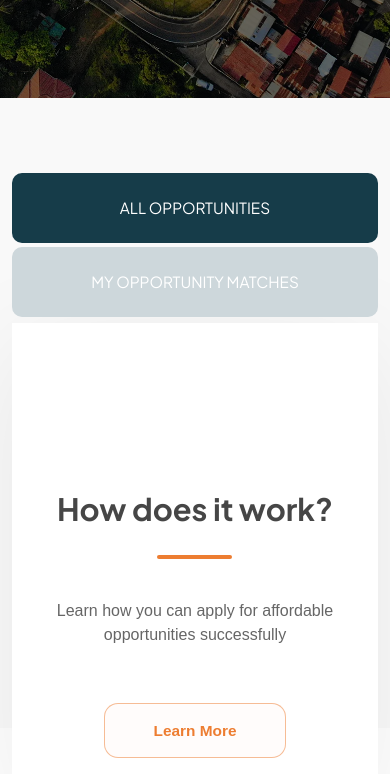
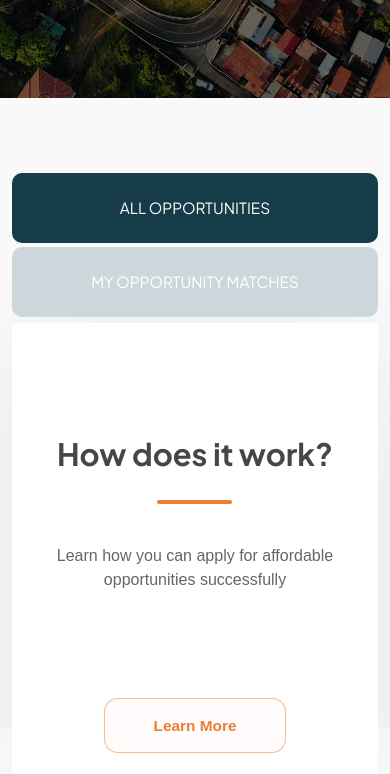
Before and after one commit to Balabek/HouseKeys, a plain HTML site: page housing_opportunities.html in a window 390 px wide. Shown: the part 326-1100 px from the top of the page. Drawn offline with nearby package versions, Linux system fonts and the light colour scheme; a web font is replaced by a local one.

Commit message:
Homepage complete (Fully responsive) Housing Opportunities (Fully responsive)

```diff
--- a/css/hk_mq.css
+++ b/css/hk_mq.css
@@ -303,7 +303,11 @@
     li.opp_tab {margin-bottom: 4px;}
     ul.opp_tabs_list {top: -150px;}
     .opp_tabs_area {padding-top: 145px;}
-    .opp_button_holder {position: relative; bottom: 0;}
+    .opp_button_holder {position: relative; bottom: -50px;}
+    .tab-content.opp_tab_content {
+        position: relative; top: -55px;
+    }
+
 }
 
 @media screen and (max-width: 440px){
--- a/housing_opportunities.html
+++ b/housing_opportunities.html
@@ -116,7 +116,7 @@
               </li>
             </ul> <!-- Opp Tabs List END -->
 
-            <div class="tab-content">
+            <div class="tab-content opp_tab_content">
 
               <div class="tab-pane fade show active" id="allOpportunities">
                 <div class="opp_content_box">
```
